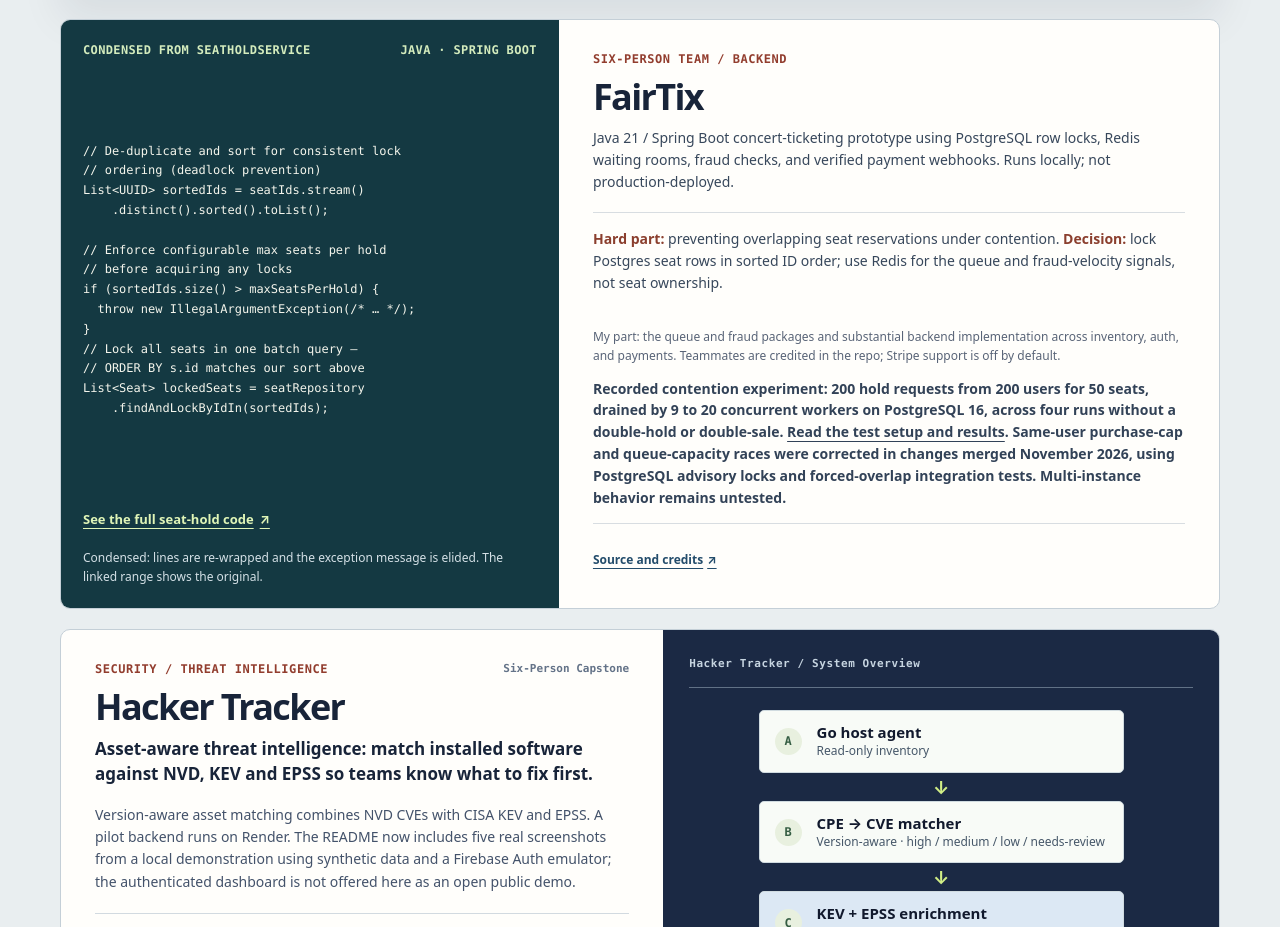
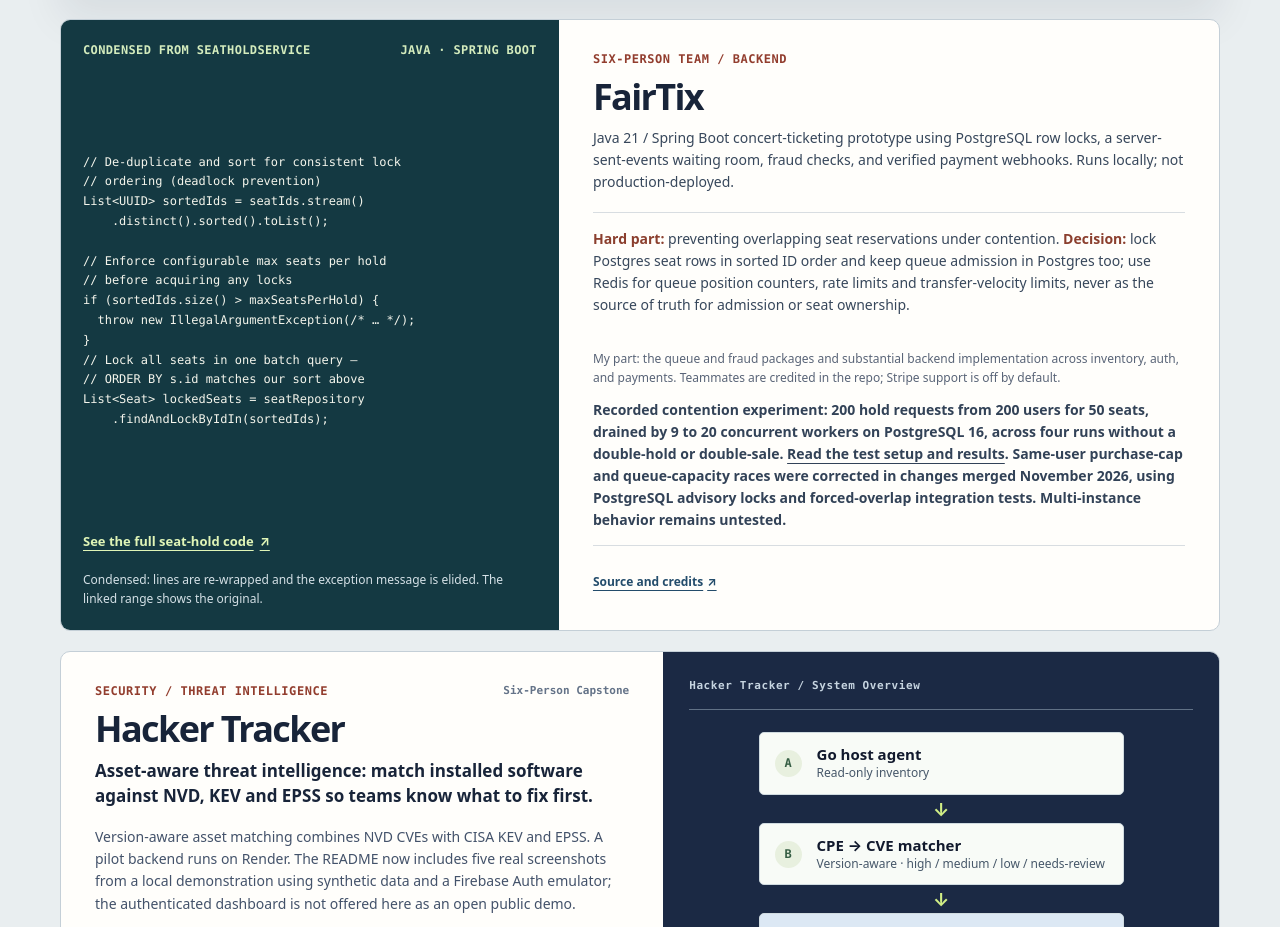
Before and after one commit to firegiant9000/firegiant9000.github.io, a plain HTML site: page index.html in a window 1280 px wide. Shown: the part 2850-3777 px from the top of the page. Drawn offline with Linux system fonts and the light colour scheme.

Commit message:
Say where FairTix keeps its queue: Postgres, not Redis
Queue entries and admission are PostgreSQL rows. Redis holds the position counter, a copy of the admitted set, and the rate and velocity limits.

```diff
--- a/index.html
+++ b/index.html
@@ -341,8 +341,8 @@ List&lt;Seat&gt; lockedSeats = seatRepository
               <div class="card-body">
                 <span class="kind">Six-Person Team / Backend</span>
                 <h3 id="fair-title">FairTix</h3>
-                <p>Java 21 / Spring Boot concert-ticketing prototype using PostgreSQL row locks, Redis waiting rooms, fraud checks, and verified payment webhooks. Runs locally; not production-deployed.</p>
-                <p class="card-decision"><strong>Hard part:</strong> preventing overlapping seat reservations under contention. <strong>Decision:</strong> lock Postgres seat rows in sorted ID order; use Redis for the queue and fraud-velocity signals, not seat ownership.</p>
+                <p>Java 21 / Spring Boot concert-ticketing prototype using PostgreSQL row locks, a server-sent-events waiting room, fraud checks, and verified payment webhooks. Runs locally; not production-deployed.</p>
+                <p class="card-decision"><strong>Hard part:</strong> preventing overlapping seat reservations under contention. <strong>Decision:</strong> lock Postgres seat rows in sorted ID order and keep queue admission in Postgres too; use Redis for queue position counters, rate limits and transfer-velocity limits, never as the source of truth for admission or seat ownership.</p>
                 <p class="card-fact">My part: the queue and fraud packages and substantial backend implementation across inventory, auth, and payments. Teammates are credited in the repo; Stripe support is off by default.</p>
                 <p class="card-proof">Recorded contention experiment: 200 hold requests from 200 users for 50 seats, drained by 9 to 20 concurrent workers on PostgreSQL 16, across four runs without a double-hold or double-sale. <a href="https://github.com/firegiant9000/FairTix/blob/main/docs/experiments/l1-contention-correctness.md" rel="noopener noreferrer" target="_blank">Read the test setup and results</a>. Same-user purchase-cap and queue-capacity races were corrected in changes merged November 2026, using PostgreSQL advisory locks and forced-overlap integration tests. Multi-instance behavior remains untested.</p>
                 <div class="card-actions">
```
